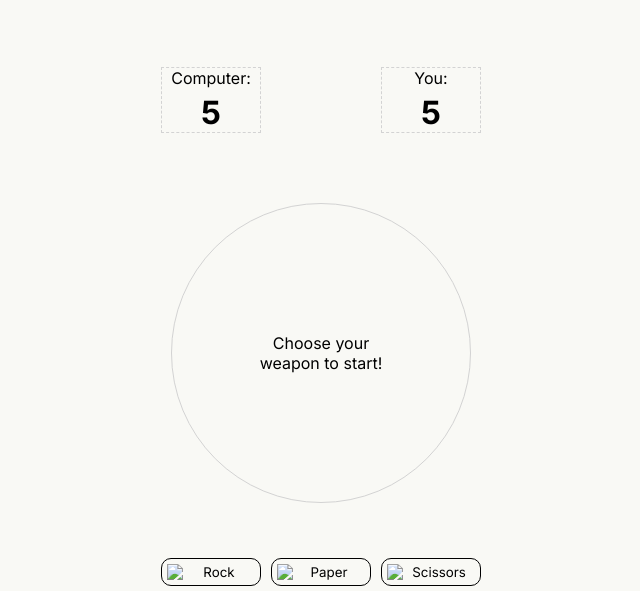
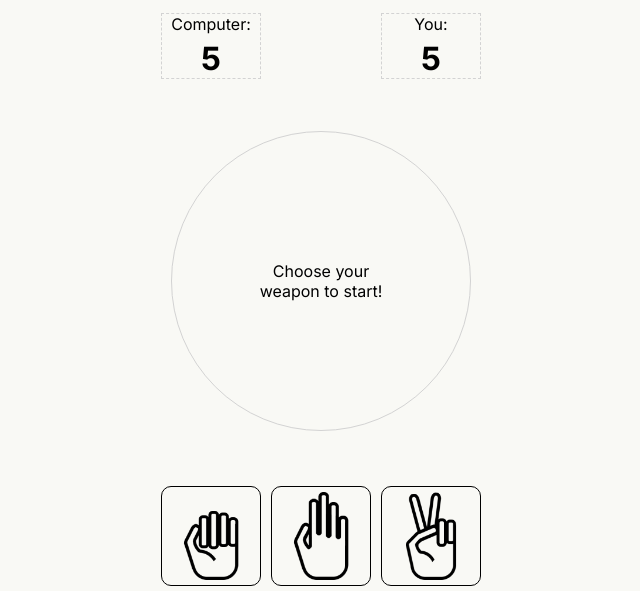
Before and after one commit to agiemza/rock-paper-scissors, a plain HTML site: page index.html in a window 1280 px wide. Shown: the part 209-800 px from the top of the page, without its empty margins (319-959 px from the left). Drawn offline with Linux system fonts and the light colour scheme; the site is published under a folder, as on GitHub Pages, so addresses that start at the root find nothing.

Commit message:
fix image urls

```diff
--- a/index.html
+++ b/index.html
@@ -29,32 +29,32 @@
             <div class="circle">
                 <div class="ring">
                     <div class="computer-side">
-                        <img src="/images/rock.png" alt="Rock" class="rock hidden">
-                        <img src="/images/paper.png" alt="Paper" class="paper hidden">
-                        <img src="/images/scissors.png" alt="Scissors" class="scissors hidden">
+                        <img src="images/rock.png" alt="Rock" class="rock hidden">
+                        <img src="images/paper.png" alt="Paper" class="paper hidden">
+                        <img src="images/scissors.png" alt="Scissors" class="scissors hidden">
                     </div>
                     <div class="round-result"></div>
                     <div class="player-side">
-                        <img src="/images/rock.png" alt="Rock" class="rock hidden">
-                        <img src="/images/paper.png" alt="Paper" class="paper hidden">
-                        <img src="/images/scissors.png" alt="Scissors" class="scissors hidden">
+                        <img src="images/rock.png" alt="Rock" class="rock hidden">
+                        <img src="images/paper.png" alt="Paper" class="paper hidden">
+                        <img src="images/scissors.png" alt="Scissors" class="scissors hidden">
                     </div>
                 </div>
             </div>
         </section>
         <section class="buttons-container">
             <button class="reset-button">
-                <img src="/images/reset.png" alt="Restart">
+                <img src="images/reset.png" alt="Restart">
             </button>
             <section class="controls hidden">
                 <button class="figure-button" data-sign="rock">
-                    <img src="/images/rock.png" alt="Rock">
+                    <img src="images/rock.png" alt="Rock">
                 </button>
                 <button class="figure-button" data-sign="paper">
-                    <img src="/images/paper.png" alt="Paper">
+                    <img src="images/paper.png" alt="Paper">
                 </button>
                 <button class="figure-button" data-sign="scissors">
-                    <img src="/images/scissors.png" alt="Scissors">
+                    <img src="images/scissors.png" alt="Scissors">
                 </button>
             </section>
         </section>
```
